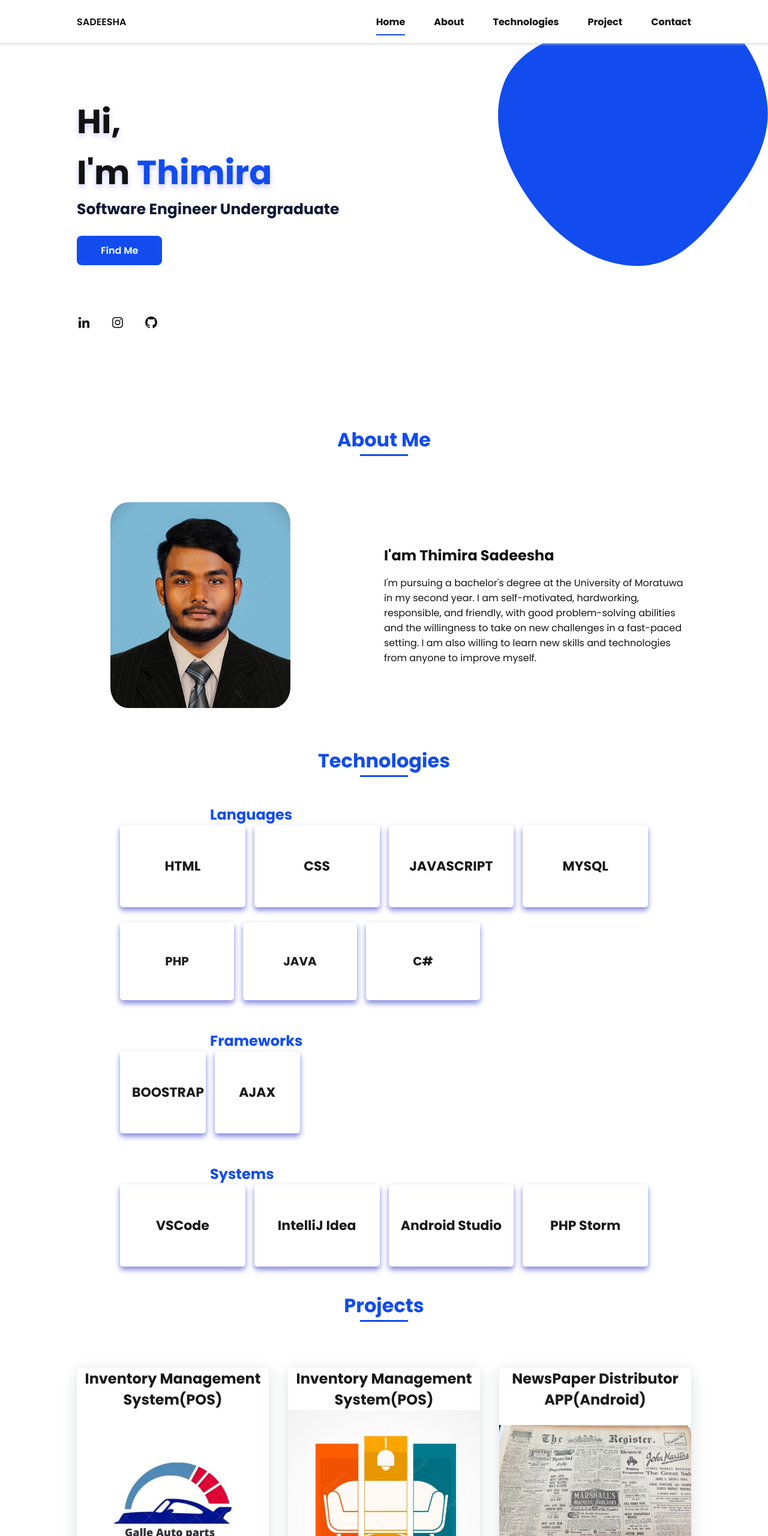
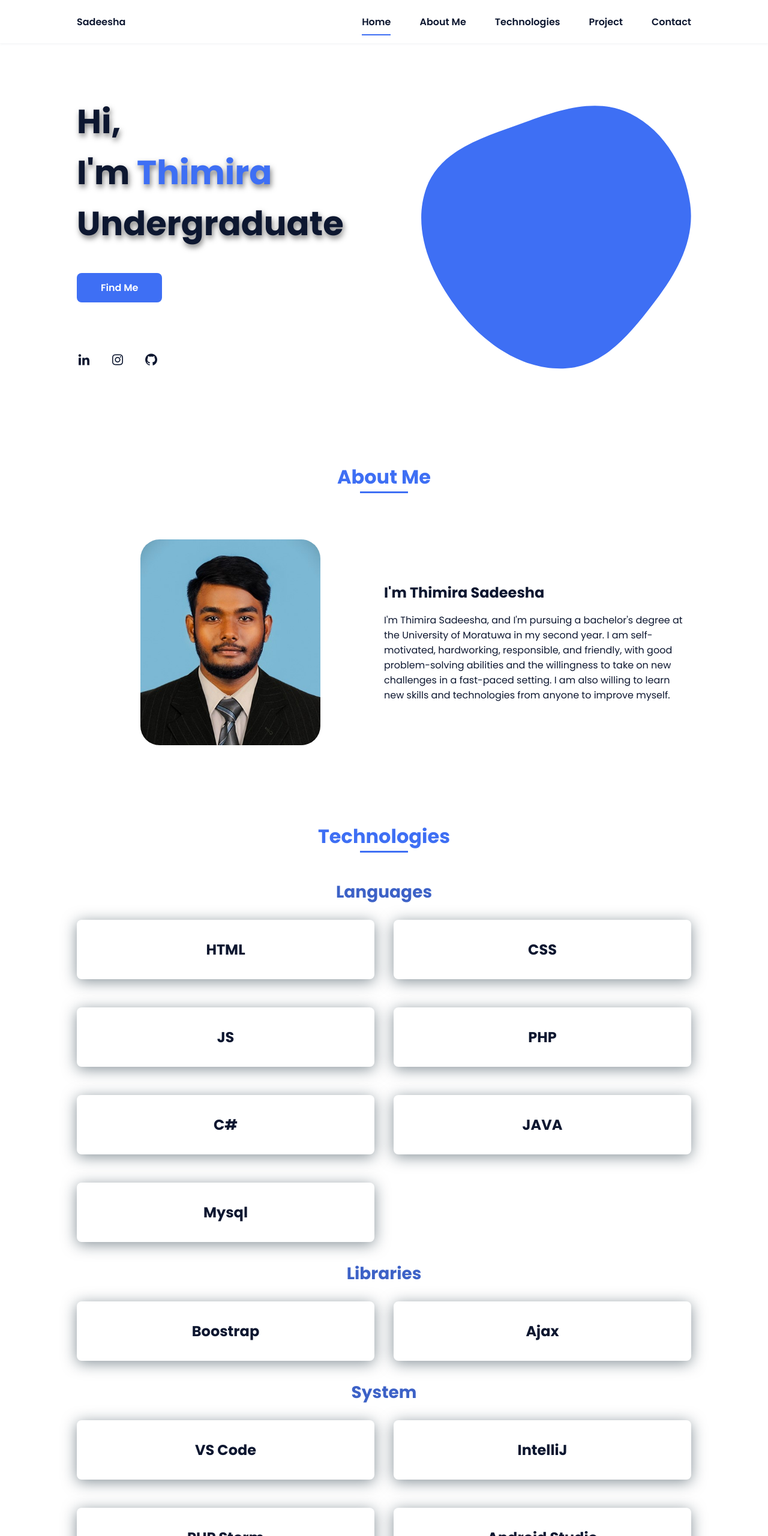
Before and after one commit to ThimiraSadeesha/PersonalPortFolio, a plain HTML site: page Index.html in a window 1280 px wide. Shown: the top 2560 px of the page at 60% size. Drawn offline with nearby package versions, Linux system fonts and the light colour scheme.

Commit message:
Projects Done-#7

```diff
--- a/Css/Card.css
+++ /dev/null
@@ -1,151 +0,0 @@
-@import url("https://fonts.googleapis.com/css2?family=Poppins:wght@400;700;800&display=swap");
-.container {
-  /*padding-bottom: 100%;*/
-    margin-left: 200px;
-    margin-right: 200px;
-}
-.container .heading{
-    text-align: center;
-    padding-bottom:15px;
-    color: #0f47e5;
-    text-shadow: 0 5px 10px rgba(0, 0, 0, 0.2);
-    font-size: 50px;
-}
-.box-container {
-    display: grid;
-    grid-template-columns: repeat(auto-fit, minmax(50px, 4fr));
-    gap: 15px;
-
-}
-.box{
-    box-shadow: 0 5px 10px rgb(128, 131, 222);
-    border-radius: 5px;
-    background: white;
-    text-align: center;
-    padding: 30px 20px;
-
-}
-.box-container1 {
-    display: grid;
-    grid-template-columns: repeat(auto-fit, minmax(50px, 4fr));
-    gap: 15px;
-    margin-right: 580px;
-
-
-}
-.box1{
-    box-shadow: 0 5px 10px rgb(128, 131, 222);
-    border-radius: 5px;
-    background: white;
-    text-align: center;
-    padding:  30px 20px;
-
-}
-.box-container2 {
-    display: grid;
-    grid-template-columns: repeat(auto-fit, minmax(50px, 4fr));
-    gap: 15px;
-    margin-right: 380px;
-
-}
-.box2{
-
-    box-shadow: 0 5px 10px rgb(128, 131, 222);
-    border-radius: 5px;
-    transition: 0.5s;
-    background: white;
-    text-align: center;
-    padding:  30px 20px;
-
-}
-.box-container3 {
-    display: grid;
-    transition: 0.5s;
-    grid-template-columns: repeat(auto-fit, minmax(50px, 4fr));
-    gap: 15px;
-    margin-right: 280px;
-
-
-}
-.box3{
-    box-shadow: 0 5px 10px rgb(128, 131, 222);
-    border-radius: 5px;
-    transition: 0.5s;
-    background: white;
-    text-align: center;
-    padding:  30px 20px;
-
-}
-.box2 h3{
-    color: #1c1a1a;
-    font-size: 20px;
-
-}
-.box3 h3{
-    color: #1c1a1a;
-    font-size: 20px;
-
-}
-.box1 h3{
-    color: #1c1a1a;
-    font-size: 22px;
-}
-
-.box h3{
-    color:#1c1a1a;
-    font-size: 22px;
-}
-/*projectcard*/
-
-
-
-.box4:hover {
-    box-shadow: 0 8px 16px rgba(0, 0, 0, 0.5);
-    color: #ffffff;
-}
-
-.box4 h3 {
-    color: #ee0808;
-    text-align: justify-all;
-    text-align-all: right;
-    font-size: 18px;
-}
-.project-title{
-    color: #ffffff;
-    text-align: justify-all;
-    text-align-all: center;
-    font-size: 18px;
-}
-
-
-.box4 h3{
-    color:#1c1a1a;
-    font-size: 22px;
-   text-align: start;
-}
-.box-contain{
-    margin-right: 200px;
-    margin-left: 200px;
-    display: grid;
-    grid-template-columns: repeat(auto-fit, minmax(20px, 1fr));
-    gap: 15px;
-
-
-}
-.work__container {
-    row-gap: 2rem;
-}
-
-.work__img {
-    box-shadow: 0px 4px 25px rgba(14, 36, 49, 0.15);
-    border-radius: .5rem;
-    overflow: hidden;
-}
-
-.work__img img {
-    transition: 1s;
-}
-
-.work__img img:hover {
-    transform: scale(1.1);
-}
--- a/Css/style.css
+++ b/Css/style.css
@@ -1,6 +1,5 @@
-
+/*===== GOOGLE FONTS =====*/
 @import url("https://fonts.googleapis.com/css2?family=Poppins:wght@400;600;700&display=swap");
-
 /*===== VARIABLES CSS =====*/
 :root {
     --header-height: 3rem;
@@ -9,8 +8,8 @@
     /*Purple 260 - Red 355 - Blue 224 - Pink 340*/
     /* HSL color mode */
     --hue-color: 224;
-    --first-color: #124cee;
-    --second-color: #131212;
+    --first-color: hsl(var(--hue-color), 89%, 60%);
+    --second-color: hsl(var(--hue-color), 56%, 12%);
     /*===== Fuente y tipografia =====*/
     --body-font: 'Poppins', sans-serif;
     --big-font-size: 2rem;
@@ -26,7 +25,6 @@
     --z-back: -10;
     --z-fixed: 100;
 }
-
 
 @media screen and (min-width: 968px) {
     :root {
@@ -71,18 +69,8 @@ img {
     max-width: 100%;
     height: auto;
     display: block;
-
 }
 
-.home__img{
-    width: 100%;
-    height: 100%;
-    object-fit: cover;
-    position: absolute;
-    top: 0;
-
-    bottom: 800px;
-}
 /*===== CLASS CSS ===== */
 .section-title {
     position: relative;
@@ -124,8 +112,8 @@ img {
     top: 0;
     left: 0;
     z-index: var(--z-fixed);
-    background-color: #ffffff;
-    box-shadow: 0 1px 4px rgb(206, 205, 205);
+    background-color: #fff;
+    box-shadow: 0 1px 4px rgba(146, 161, 176, 0.15);
 }
 
 /*===== NAV =====*/
@@ -152,12 +140,11 @@ img {
 
 .nav__item {
     margin-bottom: var(--mb-4);
-
 }
 
 .nav__link {
     position: relative;
-    color: #161f24;
+    color: #fff;
 }
 
 .nav__link:hover {
@@ -209,22 +196,17 @@ img {
 
 .home__data {
     align-self: center;
+
 }
 
 .home__title {
     font-size: var(--big-font-size);
-    text-shadow: 0 5px 10px rgba(17, 12, 250, 0.2);
-    /*margin-bottom: var(--mb-5);*/
-}
-.test{
-    color: #0f1834;
-    font-size: 25px;
-
+    margin-bottom: var(--mb-5);
+    text-shadow: 2px 5px 10px rgba(0, 0, 0, 0.5);
 }
 
 .home__title-color {
     color: var(--first-color);
-            /*var(--first-color) #66FCF1 #1F2833;*/
 }
 
 .home__social {
@@ -245,9 +227,8 @@ img {
 
 .home__img {
     position: absolute;
-    right:0;
-    top: 5px;
-    bottom: 0;
+    right: 0;
+    bottom: 8px;
     width: 260px;
 }
 
@@ -263,7 +244,7 @@ img {
 .button {
     display: inline-block;
     background-color: var(--first-color);
-    color: #ffffff;
+    color: #fff;
     padding: .75rem 2.5rem;
     font-weight: var(--font-semi);
     border-radius: .5rem;
@@ -271,13 +252,7 @@ img {
 }
 
 .button:hover {
-    color: #0f1834;
     box-shadow: 0px 10px 36px rgba(0, 0, 0, 0.15);
-}
-.work__container {
-    grid-template-columns: repeat(2, 1fr);
-    column-gap: 2rem;
-    padding-top: 2rem;
 }
 
 /* ===== ABOUT =====*/
@@ -291,12 +266,87 @@ img {
 }
 
 .about__img {
-    margin-right: 100px;
     justify-self: center;
 
 }
 
+.about__img img {
+    width: 200px;
+    border-radius: 2rem;
+}
 
+/* ===== SKILLS =====*/
+.skills__container {
+    display: grid;
+    grid-template-columns: repeat(auto-fit, minmax(150px, 1fr));
+    gap: 15px;
+    text-align: center;
+}
+
+.skills__subtitle {
+    margin-bottom: var(--mb-2);
+}
+
+.skills__text {
+    margin-bottom: var(--mb-4);
+}
+
+.skills__data {
+    display: flex;
+    flex-direction: column;
+    align-items: center;
+    justify-content: center;
+    padding: 2rem;
+    margin-bottom: var(--mb-4);
+    border-radius: .5rem;
+    box-shadow: 0px 4px 25px rgba(14, 36, 49, 0.5);
+}
+
+
+.skills__names {
+    display: flex;
+    flex-wrap: wrap;
+    justify-content: center;
+    align-items: center;
+}
+
+
+
+.skills__html {
+    width: 95%;
+}
+
+.skills__css {
+    width: 85%;
+}
+
+.skills__js {
+    width: 65%;
+}
+
+.skills__ux {
+    width: 85%;
+}
+
+
+/* ===== WORK =====*/
+.work__container {
+    row-gap: 2rem;
+}
+
+.work__img {
+    box-shadow: 0px 4px 25px rgba(14, 36, 49, 0.15);
+    border-radius: .5rem;
+    overflow: hidden;
+}
+
+.work__img img {
+    transition: 2s;
+}
+
+.work__img img:hover {
+    transform: scale(1.1);
+}
 
 /* ===== CONTACT =====*/
 .contact__input {
@@ -318,17 +368,15 @@ img {
     cursor: pointer;
     margin-left: auto;
 }
-.contact__button:hover {
-    color: #ee0808;
-}
 
 /* ===== FOOTER =====*/
 .footer {
-    background-color: #eeeaea;
-    color: rgb(9, 0, 0);
+    background-color: #e3e3ea;
+    color: rgba(0, 0, 0, 0.76);
     text-align: center;
     font-weight: var(--font-semi);
     padding: 2rem 0;
+    text-shadow: 2px 5px 10px rgba(0, 0, 0, 0.5);
 }
 
 .footer__title {
@@ -342,7 +390,7 @@ img {
 
 .footer__icon {
     font-size: 1.5rem;
-    color: rgba(0, 0, 0, 0.5);
+    color: rgba(0, 0, 0, 0.76);
     margin: 0 var(--mb-2);
 }
 
@@ -383,12 +431,23 @@ img {
         align-items: center;
         text-align: initial;
     }
+    .skills__container {
+        grid-template-columns: .7fr;
+        justify-content: center;
+        column-gap: 1rem;
+    }
     .work__container {
-        grid-template-columns: repeat(3, 1fr);
+        grid-template-columns: repeat(2, 1fr);
         column-gap: 2rem;
+        padding-top: 2rem;
     }
-
-
+    .contact__form {
+        width: 360px;
+        padding-top: 2rem;
+    }
+    .contact__container {
+        justify-items: center;
+    }
 }
 
 @media screen and (min-width: 768px) {
@@ -412,25 +471,22 @@ img {
     .nav__list {
         display: flex;
         padding-top: 0;
-        color: #66FCF1;
     }
     .nav__item {
         margin-left: var(--mb-6);
         margin-bottom: 0;
-        color: white;
     }
     .nav__toggle {
         display: none;
     }
     .nav__link {
         color: var(--second-color);
-        font-weight: bold;
     }
     .home {
         padding: 8rem 0 2rem;
     }
     .home__img {
-        width: 300px;
+        width: 400px;
         bottom: 10%;
     }
     .about__container {
@@ -438,13 +494,17 @@ img {
     }
     .about__img img {
         width: 300px;
-        border-radius: 10%;
     }
-
-}
-.test-title{
-    color: #124cee;
-    margin-left: 150px;
+    .skills__container {
+        grid-template-columns: repeat(2, 1fr);
+        column-gap: 2rem;
+        align-items: center;
+        text-align: initial;
+    }
+    .work__container {
+        grid-template-columns: repeat(3, 1fr);
+        column-gap: 2rem;
+    }
 }
 
 @media screen and (min-width: 992px) {
--- a/Index.html
+++ b/Index.html
@@ -1,26 +1,30 @@
 <!DOCTYPE html>
-<html lang="en" xmlns="http://www.w3.org/1999/html">
+<html lang="en">
 <head>
     <meta charset="UTF-8">
     <meta name="viewport" content="width=device-width, initial-scale=1.0">
-    <title>PortFolio</title>
+
     <link rel="stylesheet" href="Css/style.css">
-    <link rel="stylesheet" href="Css/Card.css">
+
+    <!-- =====BOX ICONS===== -->
     <link href='https://cdn.jsdelivr.net/npm/boxicons@2.0.5/css/boxicons.min.css' rel='stylesheet'>
+
+    <title>Portfolio website complete</title>
 </head>
 <body>
+<!--===== HEADER =====-->
 <header class="l-header">
     <nav class="nav bd-grid">
         <div>
-            <a href="#" class="nav__logo">SADEESHA</a>
+            <a href="#" class="nav__logo">Sadeesha</a>
         </div>
 
         <div class="nav__menu" id="nav-menu">
             <ul class="nav__list">
                 <li class="nav__item"><a href="#home" class="nav__link active">Home</a></li>
-                <li class="nav__item"><a href="#about" class="nav__link">About</a></li>
+                <li class="nav__item"><a href="#about" class="nav__link">About Me</a></li>
                 <li class="nav__item"><a href="#skills" class="nav__link">Technologies</a></li>
-                <li class="nav__item"><a href="#project" class="nav__link">Project</a></li>
+                <li class="nav__item"><a href="#work" class="nav__link">Project</a></li>
                 <li class="nav__item"><a href="#contact" class="nav__link">Contact</a></li>
             </ul>
         </div>
@@ -30,11 +34,13 @@
         </div>
     </nav>
 </header>
+
 <main class="l-main">
+    <!--===== HOME =====-->
     <section class="home bd-grid" id="home">
         <div class="home__data">
-                <h1 class="home__title">Hi,<br>I'm <span class="home__title-color">Thimira </span></h1>
-                <h1 class="test">Software Engineer Undergraduate</h1><br>
+            <h1 class="home__title">Hi,<br>I'm <span class="home__title-color">Thimira </span><br>
+            Undergraduate</h1>
 
             <a href="#" class="button">Find Me</a>
         </div>
@@ -42,25 +48,19 @@
         <div class="home__social">
             <a href="https://www.linkedin.com/in/thimira-sadeesha-416328213" class="home__social-icon"><i class='bx bxl-linkedin'></i></a>
             <a href="https://instagram.com/sadeeeeeeeyooo_b?igshid=MzNlNGNkZWQ4Mg==" class="home__social-icon"><i class='bx bxl-instagram' ></i></a>
-                <a href="https://github.com/SadeeshThimira1/Furniture_POS-System.git" class="home__social-icon"><i class='bx bxl-github' ></i></a>
+            <a href="https://github.com/SadeeshThimira1/InventoryManagemetSystem.git" class="home__social-icon"><i class='bx bxl-github' ></i></a>
         </div>
-
         <div class="home__img">
-                <svg class="home__blob" viewBox="0 0 479 467" xmlns="http://www.w3.org/2000/svg" >
-                    <g mask="url(#mask0)">
-                    </g>
-                </svg>
-            </div>
-        </section>
-        <div class="home__img">
-            <svg class="home__blob" viewBox="0 0 479 467" xmlns="http://www.w3.org/2000/svg" >
-
+            <svg class="home__blob" viewBox="0 0 479 467" xmlns="http://www.w3.org/2000/svg" xmlns:xlink="http://www.w3.org/1999/xlink">
                 <g mask="url(#mask0)">
                     <path d="M9.19024 145.964C34.0253 76.5814 114.865 54.7299 184.111 29.4823C245.804 6.98884 311.86 -14.9503 370.735 14.143C431.207 44.026 467.948 107.508 477.191 174.311C485.897 237.229 454.931 294.377 416.506 344.954C373.74 401.245 326.068 462.801 255.442 466.189C179.416 469.835 111.552 422.137 65.1576 361.805C17.4835 299.81 -17.1617 219.583 9.19024 145.964Z"/>
 
                 </g>
             </svg>
         </div>
+    </section>
+
+    <!--===== ABOUT =====-->
     <section class="about section " id="about">
         <h2 class="section-title">About Me</h2>
 
@@ -70,123 +70,139 @@
             </div>
 
             <div>
-                    <h2 class="about__subtitle">I'am Thimira Sadeesha</h2>
-                    <p class="about__text">I'm pursuing a bachelor's degree at the University of Moratuwa in my second year.
-                        I am self-motivated, hardworking, responsible, and friendly, with good problem-solving abilities and the willingness to take on new challenges in a fast-paced setting.
-                        I am also willing to learn new skills and technologies from anyone to improve myself.</p>
+                <h2 class="about__subtitle">I'm Thimira Sadeesha</h2>
+                <p class="about__text">I'm Thimira Sadeesha, and I'm pursuing a bachelor's degree at the University of Moratuwa in my second year. I am self-motivated, hardworking, responsible, and friendly, with good problem-solving abilities and the willingness to take on new challenges in a fast-paced setting. I am also willing to learn new skills and technologies from anyone to improve myself.</p>
             </div>
         </div>
     </section>
-    <!--    Cards start-->
-        <section class="Skills-Card" id="skills">
-            <div class="container">
+
+    <!--===== SKILLS =====-->
+    <section class="skills section" id="skills">
         <h2 class="section-title">Technologies</h2>
-                <h1 class="test-title">Languages</h1>
-                <div class="box-container">
-                    <div class="box">
-                        <h3>HTML</h3>
+        <h2 style="color: #3d62c7;text-align: center;font-size: 28px">Languages</h2><br>
+        <div class="skills__container bd-grid">
+                <div class="skills__data">
+            <h1>HTML</h1>
              </div>
-                    <div class="box">
-                        <h3>CSS</h3>
-                    </div>
-                    <div class="box">
-                        <h3>JAVASCRIPT</h3>
+                  <div class="skills__data">
+                    <h1>CSS</h1>
                 </div>
 
-                    <div class="box">
-                        <h3>MYSQL</h3>
+
+               <div class="skills__data">
+                    <h1>JS</h1>
+                </div>
+                <div class="skills__data">
+                    <h1>PHP</h1>
+                </div>
+
+
+               <div class="skills__data">
+                    <h1>C#</h1>
+                </div>
+                <div class="skills__data">
+                    <h1>JAVA</h1>
+                </div>
+
+
+           <div class="skills__data">
+                    <h1>Mysql</h1>
+
            </div>
        </div>
-                <br>
-                <div class="box-container3">
-                    <div class="box3">
-                        <h3>PHP</h3>
+        <h2 style="color: #3d62c7;text-align: center;font-size: 28px">Libraries</h2><br>
+            <div class="skills__container bd-grid">
+
+                <div class="skills__data">
+                    <h1>Boostrap</h1>
                 </div>
-                    <div class="box3">
-                        <h3>JAVA</h3>
-                    </div>
-                    <div class="box3">
-                        <h3>C#</h3>
+                <div class="skills__data">
+                    <h1>Ajax</h1>
                 </div>
             </div>
-                <br>  <br>
-                <h1 class="test-title">Frameworks</h1>
-                <div class="box-container1">
-                    <div class="box1">
-                        <h3>BOOSTRAP</h3>
+        <h1 style="color: #3d62c7;text-align: center;font-size: 28px">System</h1><br>
+        <div class="skills__container bd-grid">
+
+            <div class="skills__data">
+                <h1>VS Code</h1>
             </div>
-                    <div class="box">
-                        <h3>AJAX</h3>
+            <div class="skills__data">
+                <h1>IntelliJ</h1>
+            </div>
+            <div class="skills__data">
+                <h1>PHP Storm</h1>
+            </div>
+            <div class="skills__data">
+                <h1>Android Studio</h1>
+            </div>
+            <div class="skills__data">
+                <h1>Visual Studio</h1>
+            </div>
+            <div class="skills__data">
+                <h1>After Effects</h1>
             </div>
         </div>
-                <br>
-                <br>
-                <h1 class="test-title">Systems</h1>
-                <div class="box-container">
-                    <div class="box">
-                        <h3>VSCode</h3>
-                    </div>
-                    <div class="box">
-                        <h3>IntelliJ Idea</h3>
-                    </div>
-                    <div class="box">
-                        <h3>Android Studio</h3>
-                    </div>
-                    <div class="box">
-                        <h3>PHP Storm</h3>
-                    </div>
-                </div>
-            </div>
+
     </section>
-        <br>
-    <!--    card end-->
-        <section class="project" id="project">
 
+    <!--===== WORK =====-->
+    <section class="work section" id="work">
         <h2 class="section-title">Projects</h2>
 
         <div class="work__container bd-grid">
             <a href="https://github.com/SadeeshThimira1/InventoryManagemetSystem.git" class="work__img">
-                        <h1 style="text-align: center;color: #1c1a1a">Inventory Management System(POS)</h1>
+                <H1 style="text-align: center;color: #1f2134">Inventory Management System(POS)</H1>
                 <img src="Img/Galle%20Auto.jpg" alt="">
-                        <p style="text-align: center;color: #1c1a1a">Developed a computer-based inventory management system for Galle auto parts Shop</p>
-                        <p style="text-align: center"><mark>C#</mark> <mark>MYSQL</mark></p>
+                <p style="text-align: center;color: #041bec">Develop a Inventory Management System for Galle Auto Parts Shop</p><br>
+
+            </a>
+            <a href="https://github.com/SadeeshThimira1/Furniture_POS-System.git" class="work__img">
+                <H1 style="text-align: center;color: #1f2134">Newspaper Distributor App</H1><br>
+                <img src="Img/The_Indianapolis_Star,_2011.jpg" alt=""><br>
+                <H1 style="text-align: center;color: #71ff03">NewspaperRide</H1><br>
+                <p style="text-align: center;color: #041bec">Develop a Mobile App for NewsPaper Distributors</p><br>
+
+            </a>
+            <a href="https://github.com/SadeeshThimira1/Android_APP.git" class="work__img">
+                <H1 style="text-align: center;color: #1f2134">Inventory Management System(POS)</H1>
+                <img src="Img/WhatsApp%20Image%202023-06-23%20at%2018.29.29%20(1).jpeg" alt="">
+                <h1 style="color: #3d62c7;text-align: center;font-size: 28px"></h1>
+                <p style="text-align: center;color: #041bec">Develop a Inventory Management System for Dhammika Furniture Shop</p>
 
             </a>
 
-                    <a href="https://github.com/SadeeshThimira1/Furniture_POS-System.git" class="work__img">
-                        <h1 style="text-align: center;color: #1c1a1a">Inventory Management System(POS)</h1>
-                        <img src="Img/WhatsApp%20Image%202023-06-23%20at%2018.29.29%20(1).jpeg" alt="">
-                        <p style="text-align: center;color: #1c1a1a">Developed a computer-based inventory management system for Furniture Shop</p>
-                        <p style="text-align: center"><mark>C#</mark> <mark>MYSQL</mark></p><br>
-
-                    </a>
-
-                    <a href="https://github.com/SadeeshThimira1/Android_APP.git" class="work__img">
-                        <h1 style="text-align: center;color: #1c1a1a">NewsPaper Distributor APP(Android)</h1><br>
-                        <img src="Img/image__05277.jpg" alt=""><br>
-                        <h1 style="text-align: center;color: rgba(1,4,190,0.72);font-size: 30px">NewsPaper APP</h1><br>
-                        <p style="text-align: center;color: #1c1a1a">Developed a Mobile App for Newspaper Distributor</p>
-                        <p style="text-align: center"><mark>JAVA</mark> <mark>SQlLITE</mark> <mark>JASON</mark> <mark>MYSQL</mark></p><br>
-
-                    </a>
-
-
         </div>
-
     </section>
 
+    <!--===== CONTACT =====-->
+    <section class="contact section" id="contact">
+
+        <div class="skills__container bd-grid">
+            <h2 class="home__title">Lets Talk.<br>
+                Tell Me More About Your Project</h2>
+            <div class="skills__data">
+
+                 <div class="contact__container bd-grid">
+                    <form action="#" class="contact__form">
+                        <input type="text" placeholder="Name" class="contact__input" required>
+                        <input type="email" placeholder="Email" class="contact__input" required>
+                        <textarea name="" id="" cols="0" rows="10" class="contact__input" placeholder="Message"></textarea>
+                        <input type="Submit" value="Submit"  class="contact__button button">
+                    </form>
+                </div>
+        </div>
+    </section>
 </main>
-<br><br>
 
-
+<!--===== FOOTER =====-->
 <footer class="footer">
     <p class="footer__title">Thimira Sadeesha</p>
     <div class="footer__social">
-            <a href="https://www.linkedin.com/in/thimira-sadeesha-416328213" class="footer__icon"><i class='bx bxl-linkedin' ></i></a>
-            <a href="https://instagram.com/sadeeeeeeeyooo_b?igshid=MzNlNGNkZWQ4Mg==" class="footer__icon"><i class='bx bxl-instagram' ></i></a>
-            <a href="https://github.com/SadeeshThimira1/Furniture_POS-System.git" class="footer__icon"><i class='bx bxl-github' ></i></a>
+        <a href="#" class="footer__icon"><i class='bx bxl-facebook' ></i></a>
+        <a href="#" class="footer__icon"><i class='bx bxl-instagram' ></i></a>
+        <a href="#" class="footer__icon"><i class='bx bxl-twitter' ></i></a>
     </div>
-        <p class="footer__copy">&#169; Thimira Sadeesha. All rigths reserved</p>
+    <p class="footer__copy">Thimira Sadeesha&#169; All rigths reserved</p>
 </footer>
 
 
```
Also changed, not shown: Img/The_Indianapolis_Star,_2011.jpg (added). Lines whose indentation alone changed are shown as unchanged.
